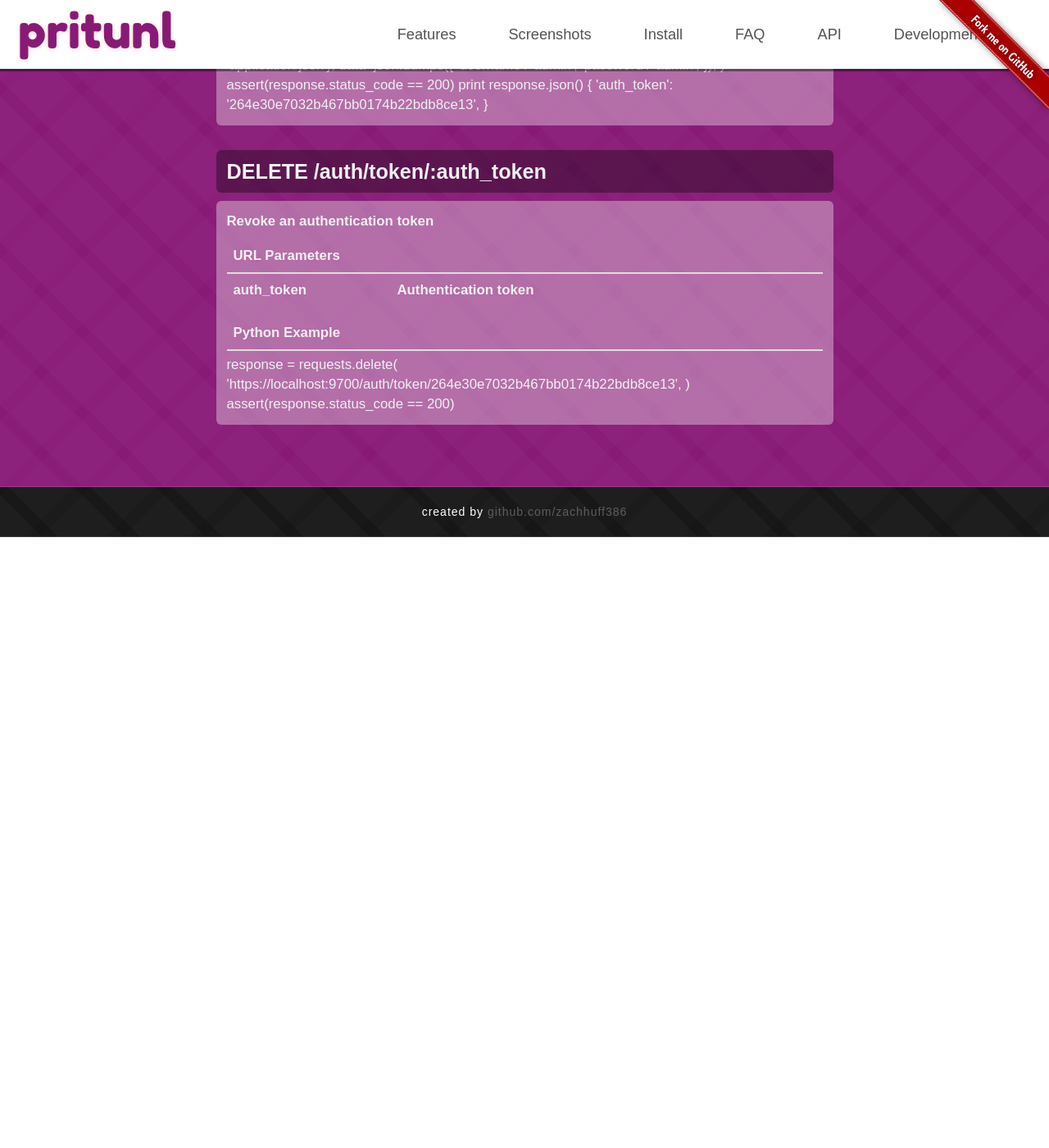
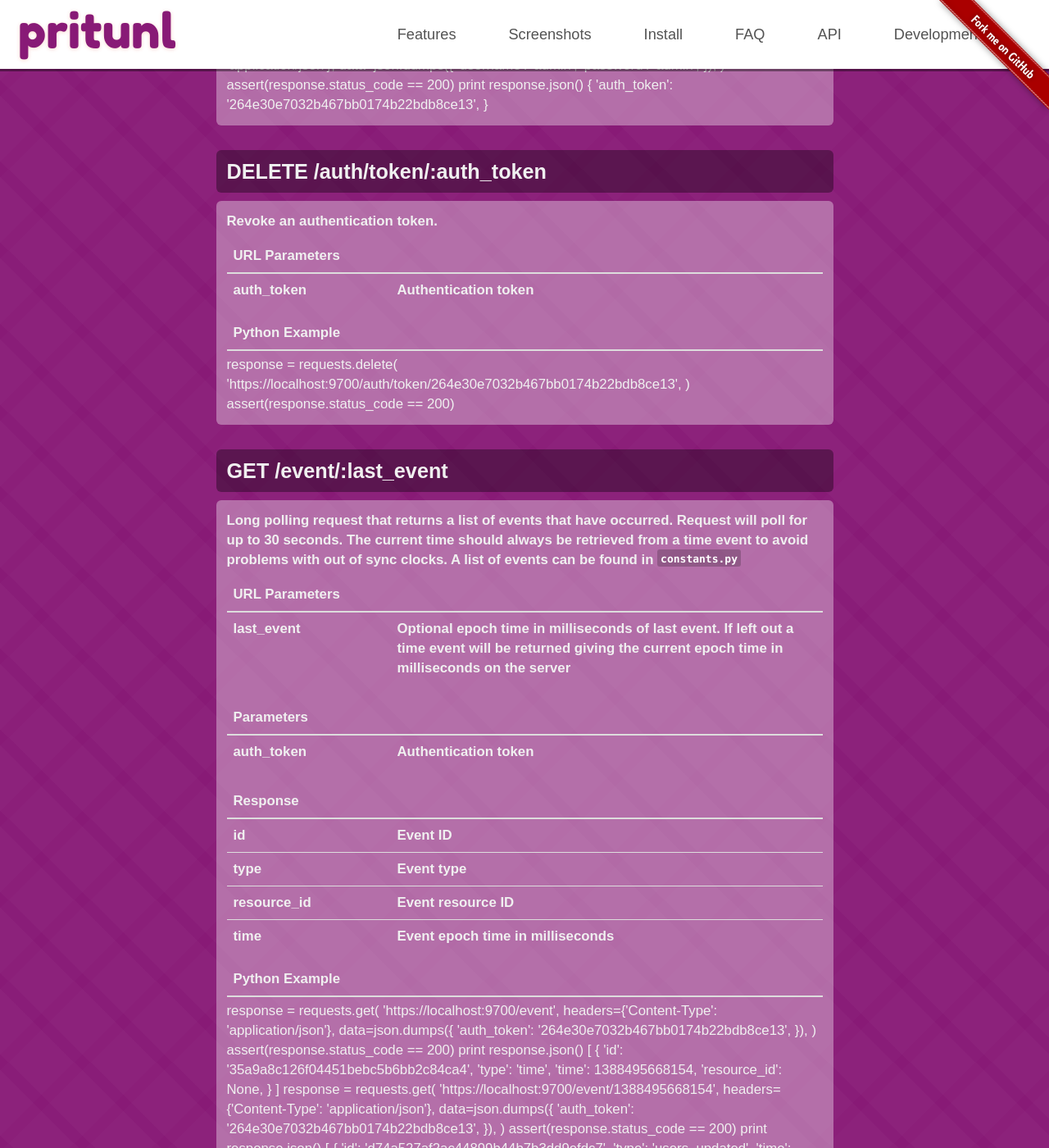
Before and after one commit to pritunl/pritunl.github.io, a Jekyll site: the page built from index.html, in a window 1280 px wide and 1400 px high, scrolled down 10974 px. Shown: the whole window at 82% size. Built offline with Jekyll 4.4.1, drawn with Linux system fonts in a browser that asks for light colours; nearby versions of some CDN libraries; Markdown is read by kramdown in place of the engine named in the settings; before the commit the page ends 11629 px from its top, so only the background shows below that; some of the changed text lies outside the part shown.

Commit message:
Add event api documentation

```diff
--- a/css/main.css
+++ b/css/main.css
@@ -330,7 +330,8 @@
 }
 
 .intro-install pre,
-.intro-faq pre {
+.intro-faq pre,
+.intro-api pre {
   padding: 30px 0;
   margin: 10px auto;
   width: 550px;
@@ -471,10 +472,14 @@
   float: none;
 }
 
-.api-call-description p,
+.api-call-description .text,
 .api-call-description table,
 .api-call.endpoint .api-call-description {
   font-weight: bold;
+}
+
+.api-call-description .text {
+  margin-bottom: 10px;
 }
 
 .faq-point.question .faq-point-description,
--- a/index.html
+++ b/index.html
@@ -1242,9 +1242,9 @@
         </div>
         <div class="api-call info clearfix">
           <div class="api-call-description">
-            <p>
-              Returns authentication status
-            </p>
+            <div class="text">
+              Returns authentication status.
+            </div>
             <table class="table">
               <thead>
                 <tr>
@@ -1260,9 +1260,9 @@
             </table>
             <span class="editor-title">Python Example</span>
             <noscript>
-              <p>
+              <div class="text">
                 JavaScript is required to view example code
-              </p>
+              </div>
             </noscript>
 <div class="editor">response = requests.get(
   'https://localhost:9700/auth',
@@ -1281,9 +1281,9 @@
         </div>
         <div class="api-call info clearfix">
           <div class="api-call-description">
-            <p>
-              Returns authentication token required for making protected API calls. API token stays valid until server is restarted
-            </p>
+            <div class="text">
+              Returns authentication token required for making protected API calls. API token stays valid until server is restarted.
+            </div>
             <table class="table">
               <thead>
                 <tr>
@@ -1316,9 +1316,9 @@
             </table>
             <span class="editor-title">Python Example</span>
             <noscript>
-              <p>
+              <div class="text">
                 JavaScript is required to view example code
-              </p>
+              </div>
             </noscript>
 <div class="editor">response = requests.post(
   'https://localhost:9700/auth/token',
@@ -1342,9 +1342,9 @@
         </div>
         <div class="api-call info clearfix">
           <div class="api-call-description">
-            <p>
-              Revoke an authentication token
-            </p>
+            <div class="text">
+              Revoke an authentication token.
+            </div>
             <table class="table">
               <thead>
                 <tr>
@@ -1360,14 +1360,124 @@
             </table>
             <span class="editor-title">Python Example</span>
             <noscript>
-              <p>
+              <div class="text">
                 JavaScript is required to view example code
-              </p>
+              </div>
             </noscript>
 <div class="editor">response = requests.delete(
   'https://localhost:9700/auth/token/264e30e7032b467bb0174b22bdb8ce13',
 )
 assert(response.status_code == 200)</div>
+          </div>
+        </div>
+        <div class="api-call endpoint clearfix">
+          <div class="api-call-description">
+            <span>GET /event/:last_event</span>
+          </div>
+        </div>
+        <div class="api-call info clearfix">
+          <div class="api-call-description">
+            <div class="text">
+              Long polling request that returns a list of events that have occurred. Request will poll for up to 30 seconds. The current time should always be retrieved from a time event to avoid problems with out of sync clocks. A list of events can be found in <pre>constants.py</pre>
+            </div>
+            <table class="table">
+              <thead>
+                <tr>
+                  <th colspan="2">URL Parameters</th>
+                </tr>
+              </thead>
+              <tbody>
+                <tr>
+                  <td>last_event</td>
+                  <td>Optional epoch time in milliseconds of last event. If left out a time event will be returned giving the current epoch time in milliseconds on the server</td>
+                </tr>
+              </tbody>
+            </table>
+            <table class="table">
+              <thead>
+                <tr>
+                  <th colspan="2">Parameters</th>
+                </tr>
+              </thead>
+              <tbody>
+                <tr>
+                  <td>auth_token</td>
+                  <td>Authentication token</td>
+                </tr>
+              </tbody>
+            </table>
+            <table class="table">
+              <thead>
+                <tr>
+                  <th colspan="2">Response</th>
+                </tr>
+              </thead>
+              <tbody>
+                <tr>
+                  <td>id</td>
+                  <td>Event ID</td>
+                </tr>
+                <tr>
+                  <td>type</td>
+                  <td>Event type</td>
+                </tr>
+                <tr>
+                  <td>resource_id</td>
+                  <td>Event resource ID</td>
+                </tr>
+                <tr>
+                  <td>time</td>
+                  <td>Event epoch time in milliseconds</td>
+                </tr>
+              </tbody>
+            </table>
+            <span class="editor-title">Python Example</span>
+            <noscript>
+              <div class="text">
+                JavaScript is required to view example code
+              </div>
+            </noscript>
+<div class="editor">response = requests.get(
+  'https://localhost:9700/event',
+  headers={'Content-Type': 'application/json'},
+  data=json.dumps({
+    'auth_token': '264e30e7032b467bb0174b22bdb8ce13',
+  }),
+)
+assert(response.status_code == 200)
+print response.json()
+[
+  {
+    'id': '35a9a8c126f04451bebc5b6bb2c84ca4',
+    'type': 'time',
+    'time': 1388495668154,
+    'resource_id': None,
+  }
+]
+
+response = requests.get(
+  'https://localhost:9700/event/1388495668154',
+  headers={'Content-Type': 'application/json'},
+  data=json.dumps({
+    'auth_token': '264e30e7032b467bb0174b22bdb8ce13',
+  }),
+)
+assert(response.status_code == 200)
+print response.json()
+[
+  {
+    'id': 'd74a527af2ac44899b44b7b3dd9efdc7',
+    'type': 'users_updated',
+    'time': 1388495793330,
+    'resource_id': None,
+  },
+  {
+    'id': '09b86897d4e44130b5fec95ca7101a5a',
+    'type': 'server_organizations_updated',
+    'time': 1388495805330,
+    'resource_id': '6551f49596ca42c4942cb71162916b69',
+  },
+]</div>
           </div>
         </div>
       </div>
```
